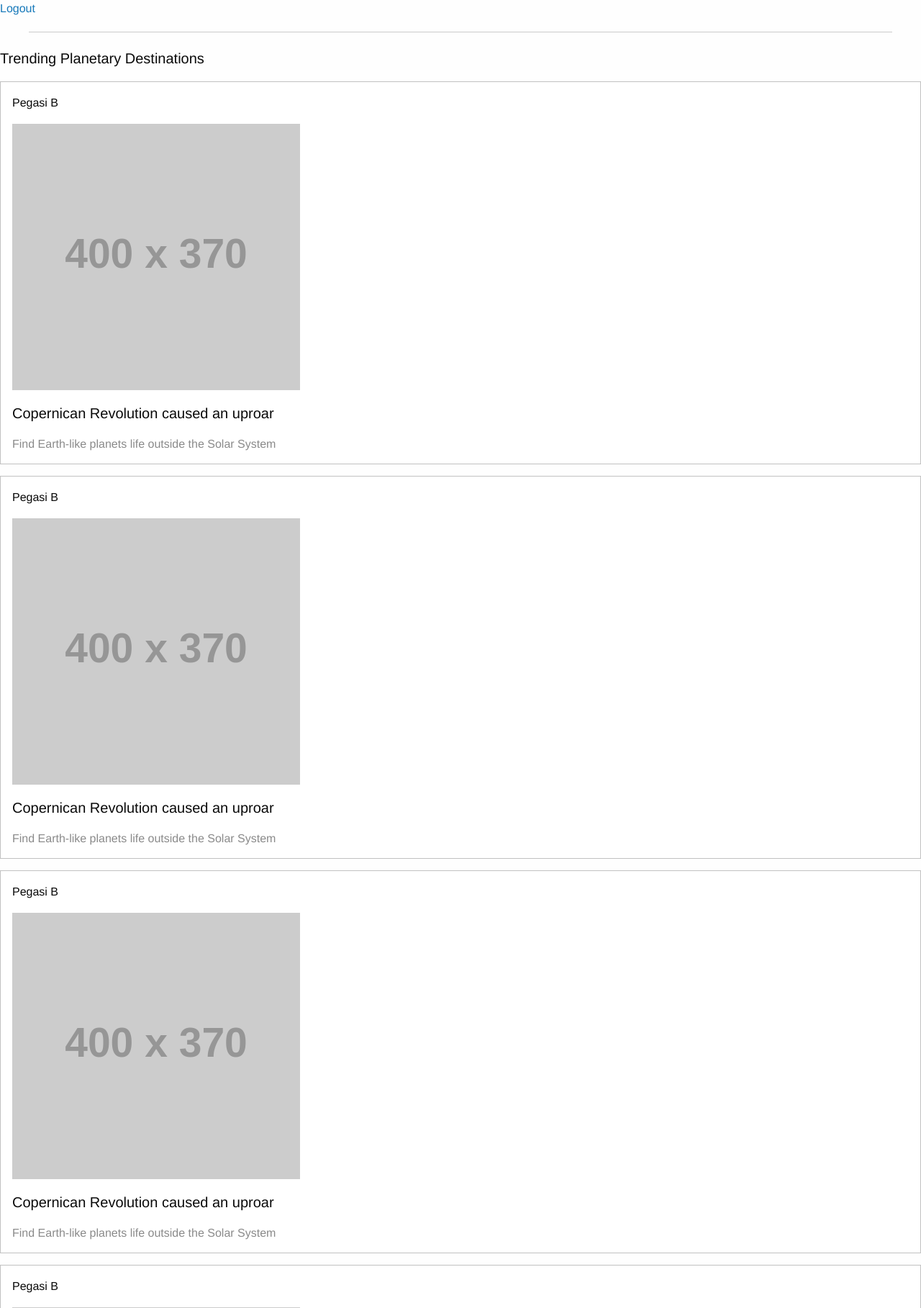
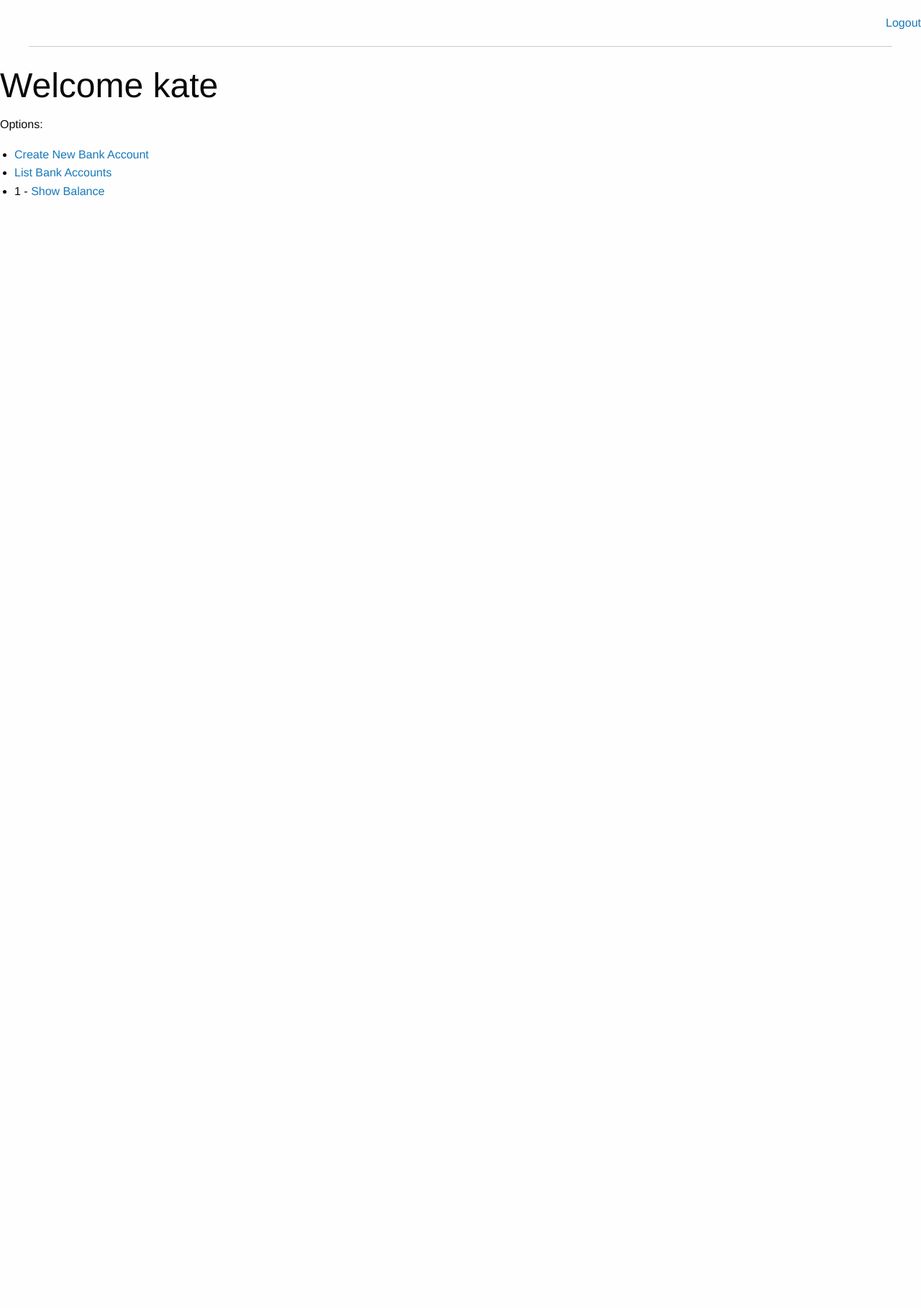
Before and after one commit to alexvlasov182/banksystem, a Django app: page /dashboard/ in a window 1280 px wide. Shown: the top 1817 px of the page at 72% size. After the commit the page ends 272 px from the top, so only its background shows below. Run offline with Django 3.2, Linux system fonts and the light colour scheme; a user stored in the database is signed in; data comes from the database, SQL or seed files in the repository; both versions use the stored data as it was after the commit; grey boxes labelled with a size stand in for pictures from a placeholder-image service; some libraries are stand-ins or nearby versions.

Commit message:
Finished task Show Balance(If only one account, then directly show the balance / Else Ask the customer to choose the account from list of accounts).

```diff
--- /dev/null
+++ b/banksystem/banksystem/apps.py
@@ -0,0 +1,6 @@
+from django.apps import AppConfig
+
+
+class BanksystemConfig(AppConfig):
+    default_auto_field = "django.db.models.BigAutoField"
+    name = "banksystem"
--- a/banksystem/banksystem/settings.py
+++ b/banksystem/banksystem/settings.py
@@ -40,8 +40,8 @@ INSTALLED_APPS = [
     "django.contrib.staticfiles",
     "api",
     "rest_framework",
-    "banksystem",
     "crm",
+    "banksystem.apps.BanksystemConfig",
 ]
 
 MIDDLEWARE = [
--- /dev/null
+++ b/banksystem/banksystem/templatetags/custom_filters.py
@@ -0,0 +1,17 @@
+from django import template
+from django.urls import reverse
+
+register = template.Library()
+
+
+@register.filter
+def get_item(dictionary, key):
+    return dictionary.get(key)
+
+
+register = template.Library()
+
+
+@register.filter
+def get_show_balance_url(account_number):
+    return reverse("show_balance", kwargs={"account_number": account_number})
--- a/banksystem/banksystem/urls.py
+++ b/banksystem/banksystem/urls.py
@@ -4,7 +4,15 @@ from django.urls import path, include
 from django.conf.urls import url
 from . import views
 from django.urls import path
-from .views import SignUpView, CustomLoginView, CustomLogoutView, customer_dashboard
+from .views import (
+    SignUpView,
+    CustomLoginView,
+    CustomLogoutView,
+    customer_dashboard,
+    create_account,
+    list_bank_account,
+    show_balance,
+)
 
 
 urlpatterns = [
@@ -13,6 +21,9 @@ urlpatterns = [
     path("login", CustomLoginView.as_view(), name="login"),
     path("logout/", CustomLogoutView.as_view(), name="logout"),
     path("dashboard/", customer_dashboard, name="customer_dashboard"),
+    path("create-account/", create_account, name="create_account"),
+    path("list_bank_accounts/", list_bank_account, name="list_bank_accounts"),
+    path("show-balance/<str:account_number>/", show_balance, name="show_balance"),
     path("admin/", admin.site.urls),
     url(r"^api-auth/", include("rest_framework.urls")),
     url(r"^api/", include("api.urls")),
--- a/banksystem/banksystem/views.py
+++ b/banksystem/banksystem/views.py
@@ -2,8 +2,17 @@ from django.shortcuts import render, redirect
 from django.contrib.auth import login
 from django.contrib.auth.views import LoginView, LogoutView
 from django.contrib.auth.decorators import login_required
+from django.urls import reverse
 from django.views.generic.edit import FormView
-from .forms import SignUpForm, LoginForm
+from .forms import (
+    SignUpForm,
+    LoginForm,
+    CreateAccountForm,
+    ListAccountsForm,
+    ShowBalanceForm,
+    WithdrawForm,
+    DepositForm,
+)
 from .models import Customer, BankAccount, Transaction
 
 from django.utils import timezone
@@ -45,10 +54,24 @@ class CustomLoginView(LoginView):
 def customer_dashboard(request):
     customer = request.user.customer
     accounts = BankAccount.objects.filter(customer=customer)
+
+    show_balance_urls = {}
+    for account in accounts:
+        account_number = account.account_number
+        show_balance_url = reverse(
+            "show_balance", kwargs={"account_number": account_number}
+        )
+        print(f"Account: {account_number}, URL: {show_balance_url}")
+        show_balance_urls[account_number] = show_balance_url
+
     return render(
         request,
         "dashboard.html",
-        {"customer": customer, "accounts": accounts},
+        {
+            "customer": customer,
+            "accounts": accounts,
+            "show_balance_urls": show_balance_urls,
+        },
     )
 
 
@@ -60,5 +83,47 @@ def homepage(request):
     return render(request, "index.html", {"current_date": current_date})
 
 
+@login_required(login_url="/login")
+def create_account(request):
+    if request.method == "POST":
+        form = CreateAccountForm(request.POST)
+        if form.is_valid():
+            account_number = form.cleaned_data["account_number"]
+            initial_balance = form.cleaned_data["initial_balance"]
+
+            BankAccount.objects.create(
+                customer=request.user.customer,
+                account_number=account_number,
+                balance=initial_balance,
+            )
+            return redirect("list_bank_accounts")
+    else:
+        form = CreateAccountForm()
+
+    return render(request, "create_account.html", {"form": form})
+
+
+def show_balance(request, account_number):
+    customer = request.user.customer
+    accounts = BankAccount.objects.filter(customer=customer)
+
+    # Find the account with the specified account_number
+    account = accounts.filter(account_number=account_number).first()
+
+    if account:
+        # If the account is found, render the balance
+        return render(request, "show_balance.html", {"balance": account.balance})
+    else:
+        # If the account is not found, you might want to handle this case, e.g., redirect or show an error message
+        return render(request, "account_not_found.html")
+
+
+@login_required(login_url="/login")
+def list_bank_account(request):
+    customer = request.user.customer
+    accounts = BankAccount.objects.filter(customer=customer)
+    return render(request, "list_bank_accounts.html", {"accounts": accounts})
+
+
 class CustomLogoutView(LogoutView):
     template_name = "logout.html"
--- a/banksystem/static/style.css
+++ b/banksystem/static/style.css
@@ -76,3 +76,26 @@
 .top-bar {
     padding: 20px 0 0 0;
 }
+
+.logout {
+    text-align: right;
+}
+.logout-div {
+    display: flex;
+    justify-content: end;
+    align-items: end;
+    padding: 20px 0 0 0;
+}
+
+.column {
+    padding-left: 0;
+    padding-right: 0;
+}
+
+.callout {
+    padding: 2rem;
+}
+
+.box li {
+    list-style-type: none;
+}
--- a/banksystem/templates/dashboard.html
+++ b/banksystem/templates/dashboard.html
@@ -1,3 +1,5 @@
+{% load custom_filters %}
+
 <html>
   <head>
     <meta charset="utf-8" />
@@ -7,106 +9,35 @@
       rel="stylesheet"
       href="https://dhbhdrzi4tiry.cloudfront.net/cdn/sites/foundation.min.css"
     />
+    <link rel="stylesheet" href="../../static/style.css" />
   </head>
 
-  <a href="{%url 'user-logout'%}">Logout</a>
+  <div class="row logout-div">
+    <a class="logout" href="{% url 'user-logout'%}">Logout</a>
+  </div>
 
   <hr />
 
-  <div class="row column">
-    <p class="lead">Trending Planetary Destinations</p>
-  </div>
+  <div class="row small-up-1 medium-up-2 large-up-3">
+    <h1>Welcome {{ customer.name }}</h1>
+    <p>Options:</p>
+    <ul>
+      <li><a href="{% url 'create_account' %}">Create New Bank Account</a></li>
 
-  <div class="row small-up-1 medium-up-2 large-up-3">
-    <div class="column">
-      <div class="callout">
-        <p>Pegasi B</p>
-        <p>
-          <img
-            src="https://placehold.it/400x370&text=Pegasi B"
-            alt="image of a planet called Pegasi B"
-          />
-        </p>
-        <p class="lead">Copernican Revolution caused an uproar</p>
-        <p class="subheader">
-          Find Earth-like planets life outside the Solar System
-        </p>
-      </div>
-    </div>
-    <div class="column">
-      <div class="callout">
-        <p>Pegasi B</p>
-        <p>
-          <img
-            src="https://placehold.it/400x370&text=Pegasi B"
-            alt="image of a planet called Pegasi B"
-          />
-        </p>
-        <p class="lead">Copernican Revolution caused an uproar</p>
-        <p class="subheader">
-          Find Earth-like planets life outside the Solar System
-        </p>
-      </div>
-    </div>
-    <div class="column">
-      <div class="callout">
-        <p>Pegasi B</p>
-        <p>
-          <img
-            src="https://placehold.it/400x370&text=Pegasi B"
-            alt="image of a planet called Pegasi B"
-          />
-        </p>
-        <p class="lead">Copernican Revolution caused an uproar</p>
-        <p class="subheader">
-          Find Earth-like planets life outside the Solar System
-        </p>
-      </div>
-    </div>
-    <div class="column">
-      <div class="callout">
-        <p>Pegasi B</p>
-        <p>
-          <img
-            src="https://placehold.it/400x370&text=Pegasi B"
-            alt="image of a planet called Pegasi B"
-          />
-        </p>
-        <p class="lead">Copernican Revolution caused an uproar</p>
-        <p class="subheader">
-          Find Earth-like planets life outside the Solar System
-        </p>
-      </div>
-    </div>
-    <div class="column">
-      <div class="callout">
-        <p>Pegasi B</p>
-        <p>
-          <img
-            src="https://placehold.it/400x370&text=Pegasi B"
-            alt="image of a planet called Pegasi B"
-          />
-        </p>
-        <p class="lead">Copernican Revolution caused an uproar</p>
-        <p class="subheader">
-          Find Earth-like planets life outside the Solar System
-        </p>
-      </div>
-    </div>
-    <div class="column">
-      <div class="callout">
-        <p>Pegasi B</p>
-        <p>
-          <img
-            src="https://placehold.it/400x370&text=Pegasi B"
-            alt="image of a planet called Pegasi B"
-          />
-        </p>
-        <p class="lead">Copernican Revolution caused an uproar</p>
-        <p class="subheader">
-          Find Earth-like planets life outside the Solar System
-        </p>
-      </div>
-    </div>
+      <li><a href="{% url 'list_bank_accounts' %}">List Bank Accounts</a></li>
+
+      {% for account in accounts %}
+      <li>
+        {{ account.account_number }} -
+        <a href="{{ account.account_number|get_show_balance_url }}"
+          >Show Balance</a
+        >
+      </li>
+      {% endfor %} {% comment %}
+      <li><a href="{% url 'withdraw' %}">Withdraw</a></li>
+      {% endcomment %} {% comment %}
+      <li><a href="{% url 'deposit' %}">Deposit</a></li>
+      {% endcomment %}
+    </ul>
   </div>
 </html>
--- /dev/null
+++ b/banksystem/templates/show_balance.html
@@ -0,0 +1,2 @@
+<h2>Your Account Balance</h2>
+<p>Your balance is: {{ balance }}</p>
```
Also changed, not shown: banksystem/banksystem/forms.py (+31 -0 lines), banksystem/templates/choose_account.html (added, +10 -0 lines), banksystem/templates/create_account.html (added, +21 -0 lines), banksystem/templates/list_bank_accounts.html (added, +35 -0 lines), banksystem/db.sqlite3.
